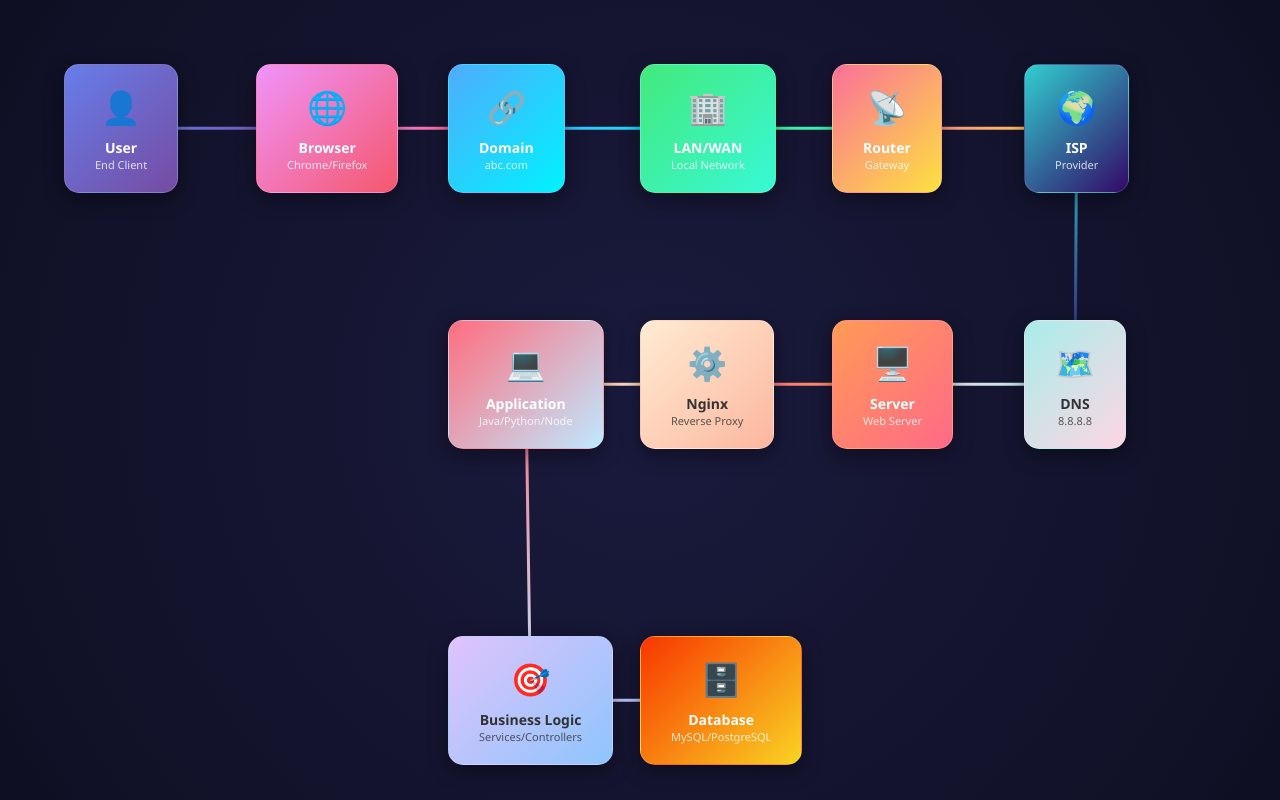
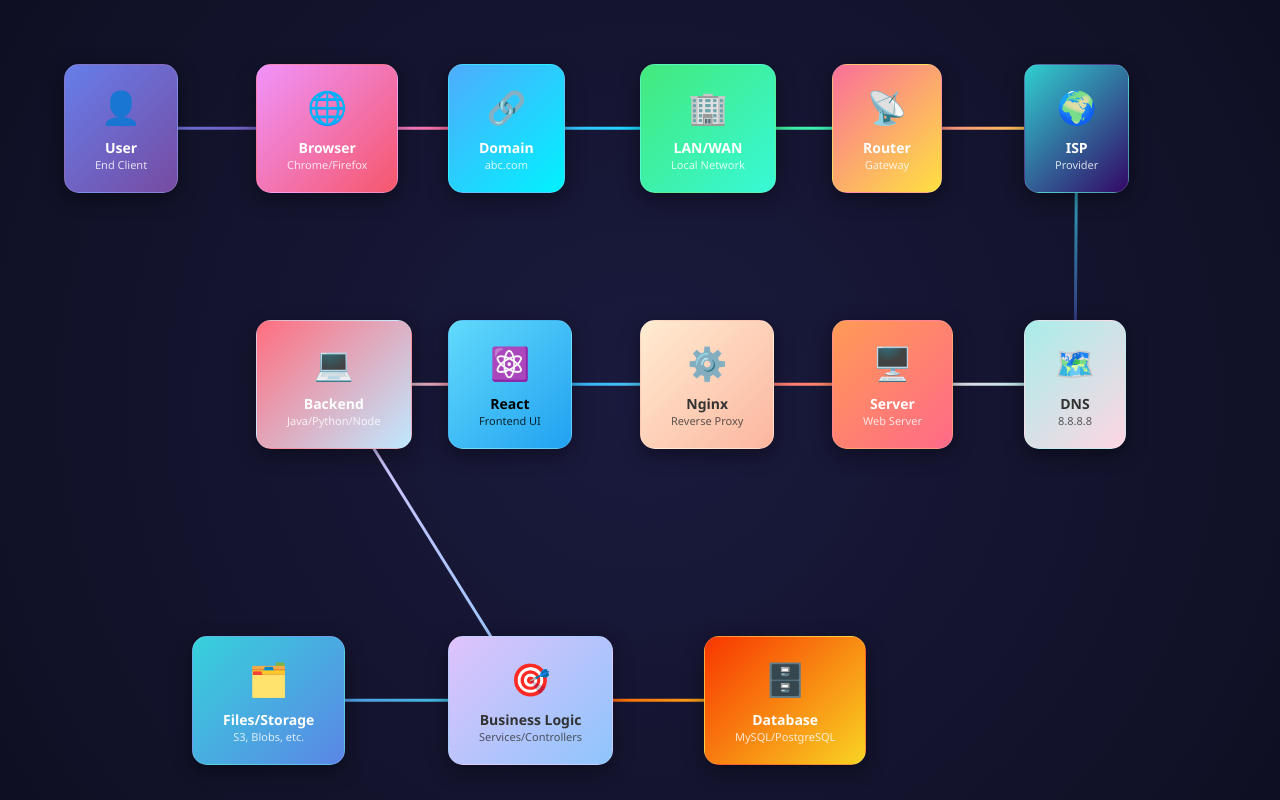
Before and after one commit to ciaindia/ems, a plain HTML site: page docs/client-server-architecture.html in a window 1280 px wide. Drawn offline with Linux system fonts and the light colour scheme.

Commit message:
Update client-server-architecture.html

```diff
--- a/docs/client-server-architecture.html
+++ b/docs/client-server-architecture.html
@@ -53,21 +53,9 @@
       box-shadow: 0 12px 40px rgba(0, 0, 0, 0.6);
     }
 
-    .icon {
-      font-size: clamp(20px, 4vw, 32px);
-      margin-bottom: 0.3em;
-    }
-
-    .label {
-      font-size: clamp(12px, 2vw, 14px);
-      font-weight: 700;
-    }
-
-    .sublabel {
-      font-size: clamp(9px, 1.5vw, 11px);
-      opacity: 0.8;
-      font-weight: 400;
-    }
+    .icon { font-size: clamp(20px, 4vw, 32px); margin-bottom: 0.3em; }
+    .label { font-size: clamp(12px, 2vw, 14px); font-weight: 700; }
+    .sublabel { font-size: clamp(9px, 1.5vw, 11px); opacity: 0.8; font-weight: 400; }
 
     /* Gradients */
     .user { background: linear-gradient(135deg, #667eea, #764ba2); }
@@ -79,14 +67,15 @@
     .dns { background: linear-gradient(135deg, #a8edea, #fed6e3); color: #333; }
     .server { background: linear-gradient(135deg, #ff9a56, #ff6a88); }
     .nginx { background: linear-gradient(135deg, #ffecd2, #fcb69f); color: #333; }
+    .react { background: linear-gradient(135deg, #61dafb, #21a1f1); color: #000; }
     .application { background: linear-gradient(135deg, #ff6e7f, #bfe9ff); }
     .business { background: linear-gradient(135deg, #e0c3fc, #8ec5fc); color: #333; }
     .database { background: linear-gradient(135deg, #f83600, #f9d423); }
+    .storage { background: linear-gradient(135deg, #36d1dc, #5b86e5); }
 
-    /* Small screens */
     @media (max-width: 768px) {
       .node { padding: 10px 15px; }
-      .sublabel { display: none; } /* hide details for clarity */
+      .sublabel { display: none; }
     }
   </style>
 </head>
@@ -94,7 +83,7 @@
   <div class="container">
     <canvas id="canvas"></canvas>
 
-    <!-- Nodes -->
+    <!-- Top & Middle Layer -->
     <div class="node user" id="user"><div class="icon">👤</div><div class="label">User</div><div class="sublabel">End Client</div></div>
     <div class="node browser" id="browser"><div class="icon">🌐</div><div class="label">Browser</div><div class="sublabel">Chrome/Firefox</div></div>
     <div class="node domain" id="domain"><div class="icon">🔗</div><div class="label">Domain</div><div class="sublabel">abc.com</div></div>
@@ -104,9 +93,11 @@
     <div class="node dns" id="dns"><div class="icon">🗺️</div><div class="label">DNS</div><div class="sublabel">8.8.8.8</div></div>
     <div class="node server" id="server"><div class="icon">🖥️</div><div class="label">Server</div><div class="sublabel">Web Server</div></div>
     <div class="node nginx" id="nginx"><div class="icon">⚙️</div><div class="label">Nginx</div><div class="sublabel">Reverse Proxy</div></div>
-    <div class="node application" id="application"><div class="icon">💻</div><div class="label">Application</div><div class="sublabel">Java/Python/Node</div></div>
+    <div class="node react" id="react"><div class="icon">⚛️</div><div class="label">React</div><div class="sublabel">Frontend UI</div></div>
+    <div class="node application" id="application"><div class="icon">💻</div><div class="label">Backend</div><div class="sublabel">Java/Python/Node</div></div>
     <div class="node business" id="business"><div class="icon">🎯</div><div class="label">Business Logic</div><div class="sublabel">Services/Controllers</div></div>
     <div class="node database" id="database"><div class="icon">🗄️</div><div class="label">Database</div><div class="sublabel">MySQL/PostgreSQL</div></div>
+    <div class="node storage" id="storage"><div class="icon">🗂️</div><div class="label">Files/Storage</div><div class="sublabel">S3, Blobs, etc.</div></div>
   </div>
 
   <script>
@@ -115,13 +106,14 @@
 
     const nodes = [
       "user","browser","domain","network","router","isp",
-      "dns","server","nginx","application","business","database"
+      "dns","server","nginx","react","application","business","database","storage"
     ];
 
     const connections = [
       ["user","browser"],["browser","domain"],["domain","network"],["network","router"],
       ["router","isp"],["isp","dns"],["dns","server"],["server","nginx"],
-      ["nginx","application"],["application","business"],["business","database"]
+      ["nginx","react"],["react","application"],["application","business"],
+      ["business","database"],["business","storage"]
     ];
 
     function resizeCanvas() {
@@ -145,9 +137,11 @@
         dns: [w*0.8, h*0.4],
         server: [w*0.65, h*0.4],
         nginx: [w*0.5, h*0.4],
-        application: [w*0.35, h*0.4],
+        react: [w*0.35, h*0.4],
+        application: [w*0.2, h*0.4],
         business: [w*0.35, h - pad - 100],
-        database: [w*0.5, h - pad - 100]
+        database: [w*0.55, h - pad - 100],
+        storage: [w*0.15, h - pad - 100]
       };
 
       for (const id in positions) {
@@ -189,8 +183,9 @@
     const colors = [
       ["#667eea","#764ba2"],["#f093fb","#f5576c"],["#4facfe","#00f2fe"],
       ["#43e97b","#38f9d7"],["#fa709a","#fee140"],["#30cfd0","#330867"],
-      ["#a8edea","#fed6e3"],["#ff9a56","#ff6a88"],["#ffecd2","#fcb69f"],
-      ["#ff6e7f","#bfe9ff"],["#e0c3fc","#8ec5fc"]
+      ["#a8edea","#fed6e3"],["#ff9a56","#ff6a88"],["#61dafb","#21a1f1"],
+      ["#ff6e7f","#bfe9ff"],["#e0c3fc","#8ec5fc"],["#f83600","#f9d423"],
+      ["#36d1dc","#5b86e5"]
     ];
 
     function drawConnections() {
```
